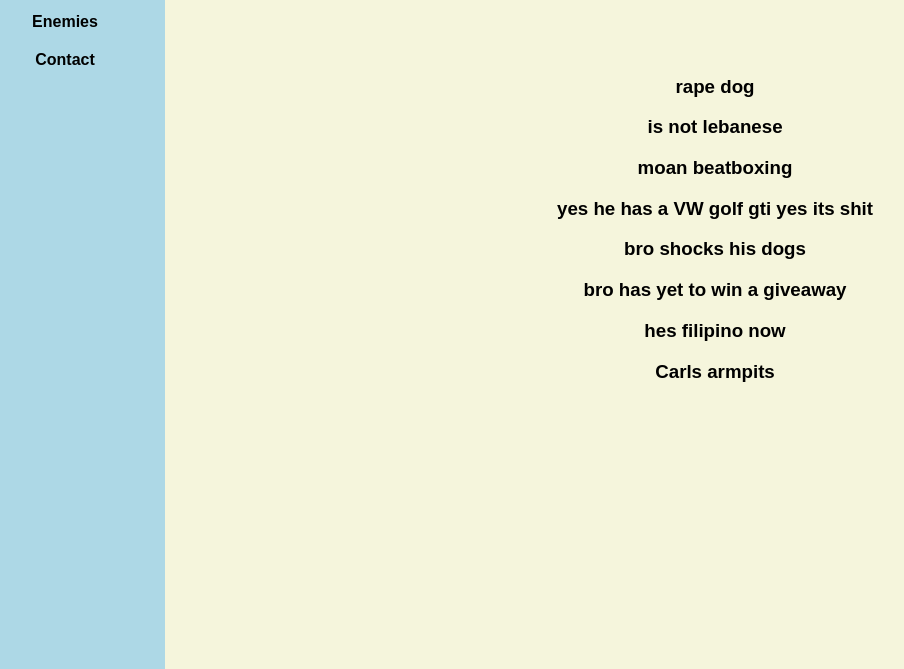
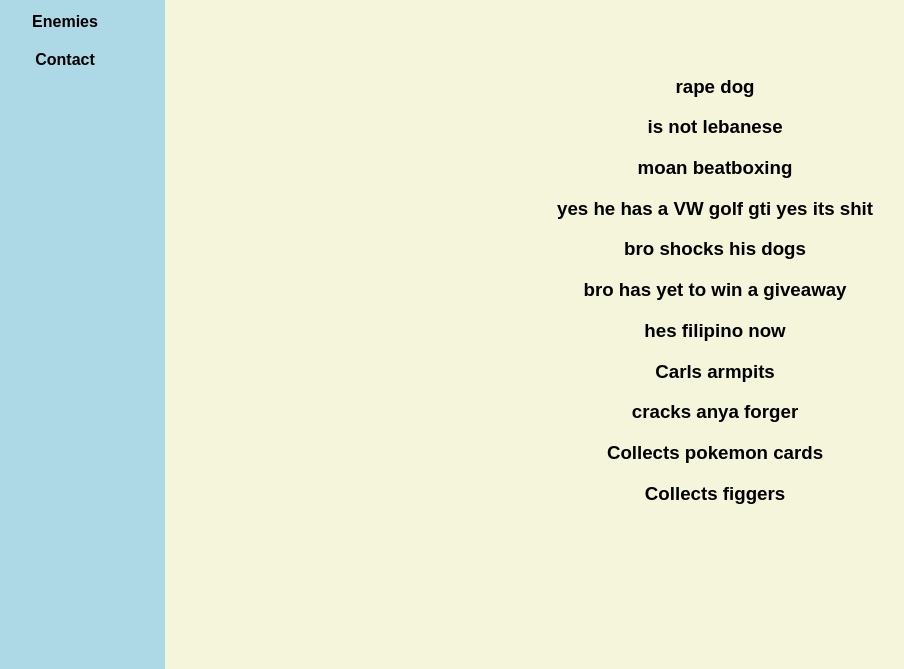
Before and after one commit to ticklemynutz67/ticklemynutz67.github.io, a plain HTML site: page friends/milton.html in a window 1280 px wide. Shown: the part 131-800 px from the top of the page, without its empty margins (35-939 px from the left). Drawn offline with Linux system fonts and the light colour scheme.

Commit message:
Update milton.html

```diff
--- a/friends/milton.html
+++ b/friends/milton.html
@@ -96,6 +96,9 @@
   <h3 style="text-align:center; color:black">bro has yet to win a giveaway</h3>
   <h3 style="text-align:center; color:black">hes filipino now</h3>
   <h3 style="text-align:center; color:black">Carls armpits</h3>
+  <h3 style="text-align:center; color:black">cracks anya forger</h3>
+  <h3 style="text-align:center; color:black">Collects pokemon cards</h3>
+  <h3 style="text-align:center; color:black">Collects figgers</h3>
 </div>
 
 
@@ -107,4 +110,5 @@
 
 
 </body>
+
 </html>
```
